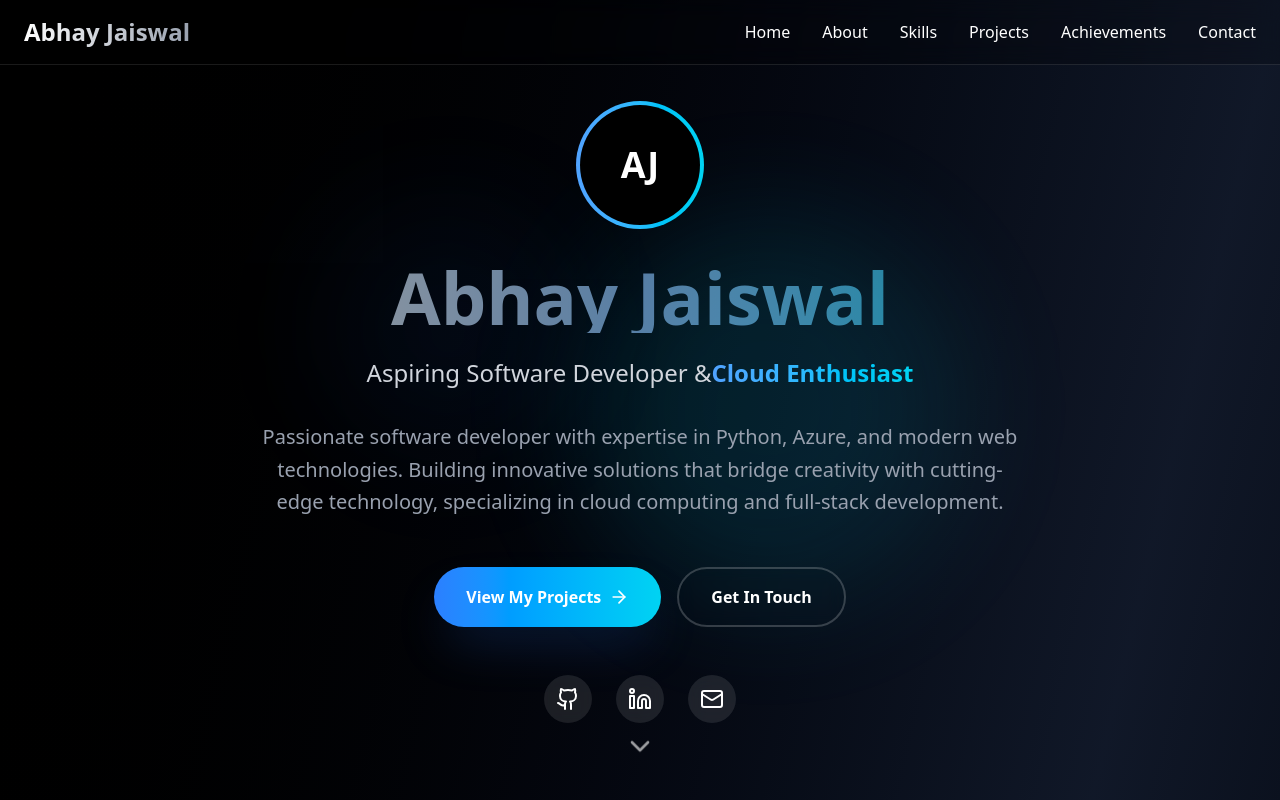
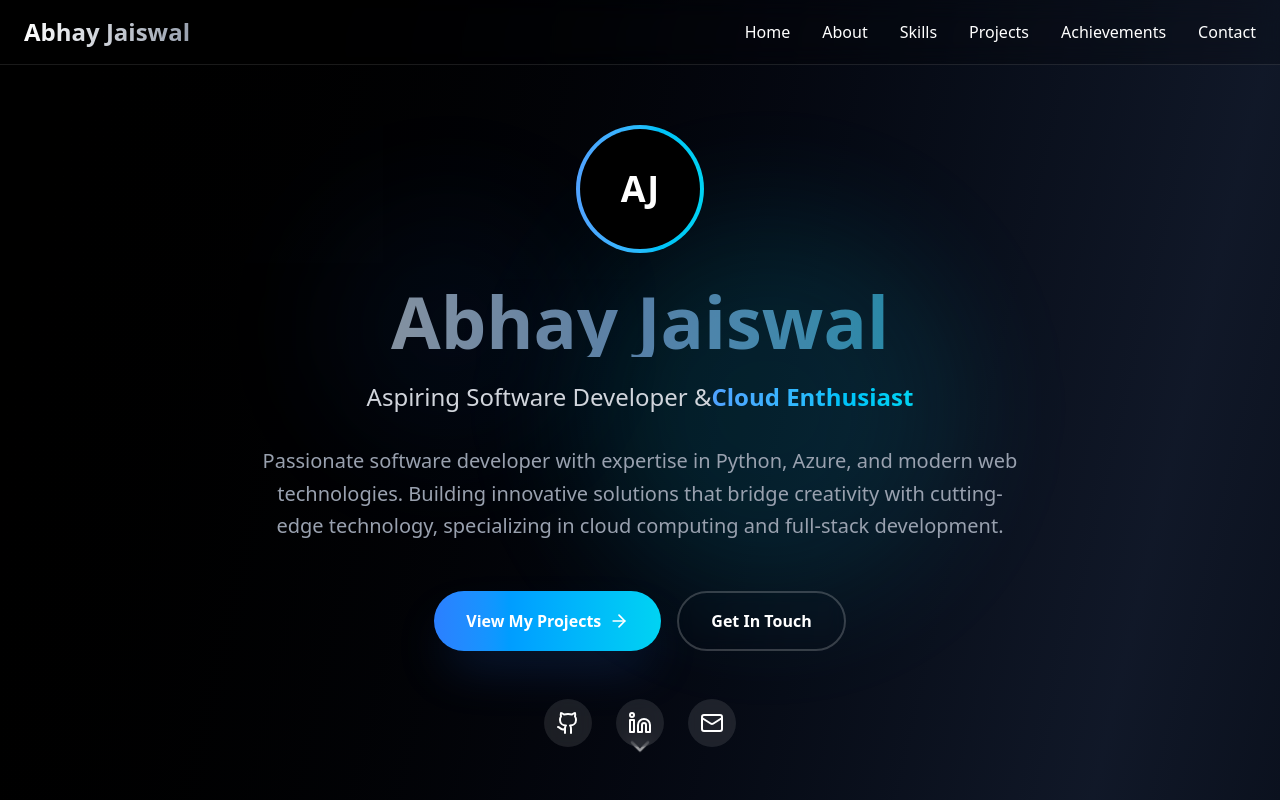
Before and after one commit to murarii07/portfolio, a Next.js app: page / in a window 1280 px wide. Shown: the top 800 px of the page. Built offline with nearby package versions, Linux system fonts and the light colour scheme.

Commit message:
some adjustments

```diff
--- a/src/app/page.tsx
+++ b/src/app/page.tsx
@@ -155,7 +155,7 @@ const HomePage: React.FC = () => {
         </div>
 
         <div className="relative z-10 text-center max-w-4xl mx-auto mt-6">
-          <div className="mb-6">
+          <div className="mb-6 mt-12">
             <div className="w-32 h-32 mx-auto mb-8 rounded-full bg-gradient-to-r from-blue-400 to-cyan-400 p-1">
               <div className="w-full h-full rounded-full bg-black flex items-center justify-center text-4xl font-bold text-white">
                 AJ
```
